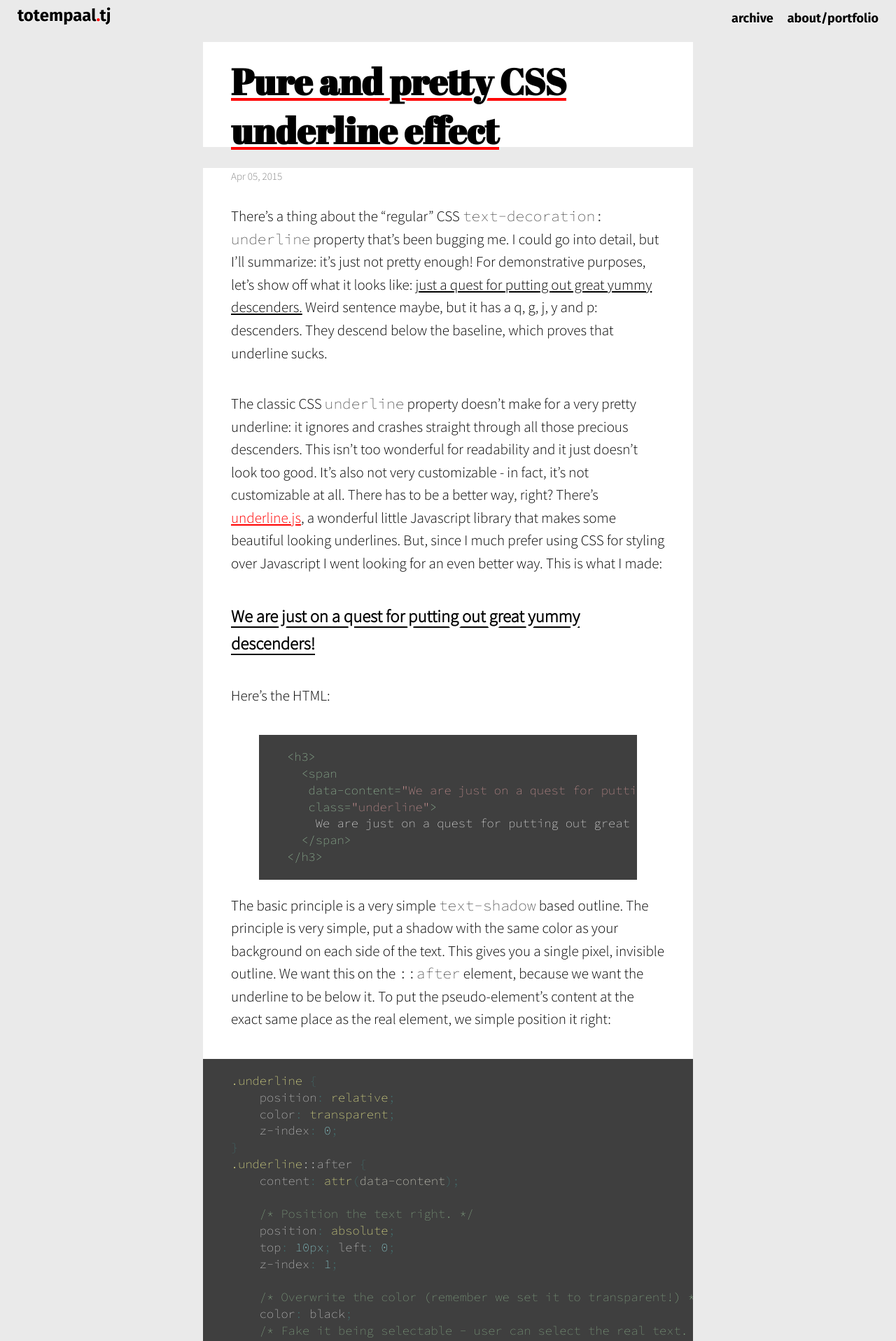
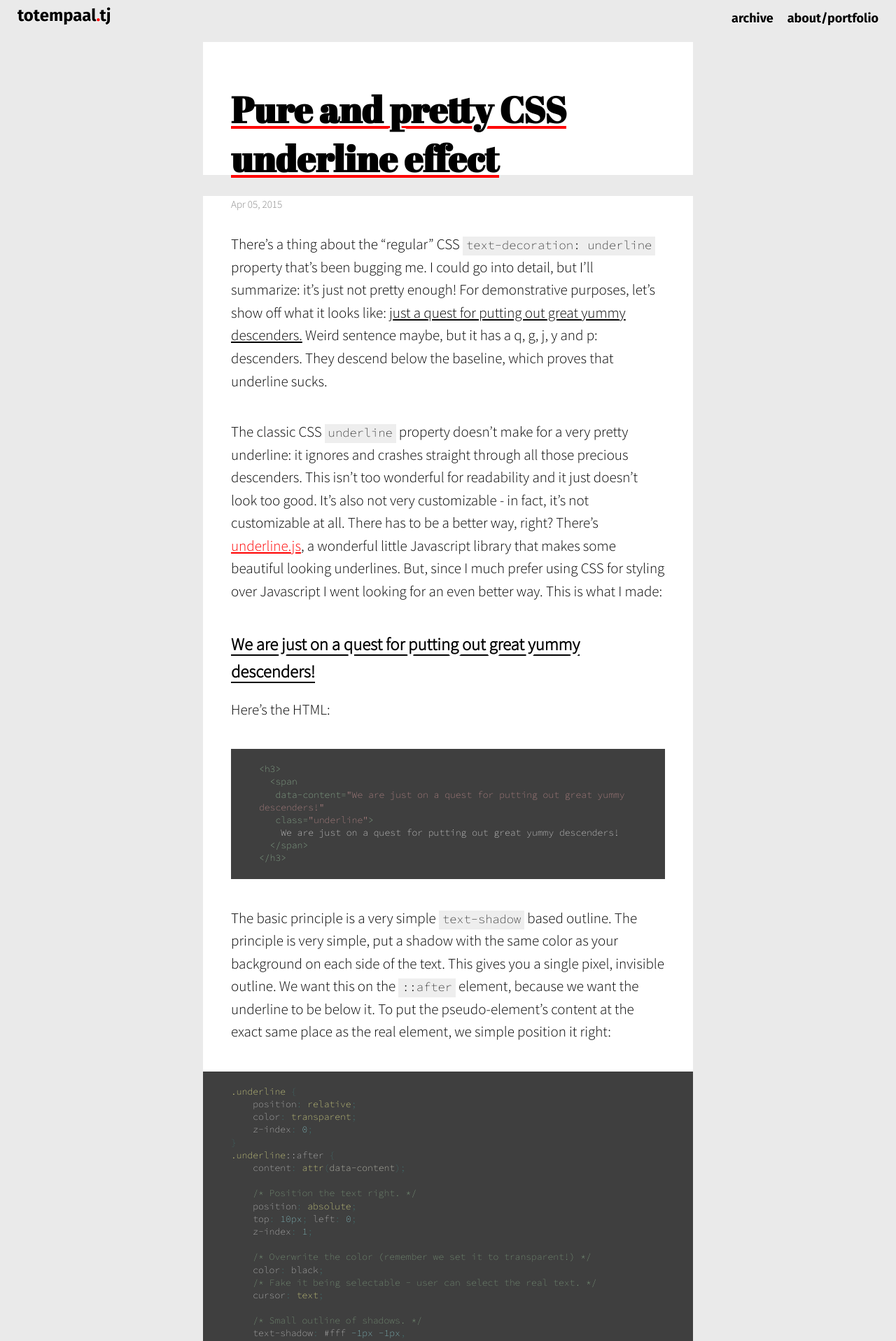
Before and after one commit to martijnarts/totempaal.tj, a Jekyll site: the page built from index.html, in a window 1280 px wide. Shown: the top 1916 px of the page at 70% size. Built offline with Jekyll 4.4.1, drawn with Linux system fonts in a browser that asks for light colours; Markdown is read by kramdown in place of the engine named in the settings; some of the changed text lies outside the part shown.

Commit message:
update post styles

```diff
--- a/_sass/post.scss
+++ b/_sass/post.scss
@@ -14,7 +14,7 @@
     header {
         width: 100%;
         height: 100%;
-        margin: 0 auto;
+        margin: 40px auto 0;
         padding: 0;
 
         h1 {
@@ -39,7 +39,7 @@
     box-sizing: border-box;
     display: block;
     position: absolute;
-    height: 100%;
+    height: auto;
     top: 0; left: 0;
     padding: 0 30px;
 
@@ -77,6 +77,7 @@
     font-size: 14px;
     bottom: 4px;
 }
+
 @media all and (max-width: 700px) {
     #bar {
         width: 100%;
@@ -121,14 +122,16 @@
     font-size: 21px;
     line-height: 1.55;
 
+    &:after {
+        content: "";
+        display: table;
+        clear: both;
+    }
+
     p {
         margin: {
             top: 0;
             bottom: 40px;
-        }
-
-        &:last-child {
-            margin-bottom: 0;
         }
     }
 
@@ -178,6 +181,17 @@
         font-size: 15px;
     }
 
+    figure {
+        margin: 40px -40px;
+        padding: 0 40px;
+
+        figcaption {
+            margin: 10px 20px 0;
+            font-size: 18px;
+            font-style: italic;
+            text-align: center;
+        }
+    }
 
     img, div.highlight {
         display: block;
@@ -192,7 +206,7 @@
     pre {
         font-family: $font-mono, monospace;
         padding: 20px 15px 20px 40px;
-        font-size: 17px;
+        font-size: 13px;
         line-height: 1.4;
         overflow: scroll;
         margin: 0 0 10px;
@@ -203,13 +217,19 @@
 
         code {
             color: #eee;
+            padding: initial;
+            background-color: initial;
+            font-size: inherit;
         }
     }
 
     code {
+        padding: 1px 5px 4px 5px;
+        background-color: #eee;
+        white-space: pre-wrap;
         font-family: $font-mono, monospace;
-        color: #333;
         font-weight: 300;
+        font-size: 17px;
     }
 
 
@@ -217,7 +237,7 @@
         margin-top: 0;
 
         &:not(:last-child) {
-            margin-bottom: 40px;
+            margin-bottom: 20px;
         }
     }
 }
```
